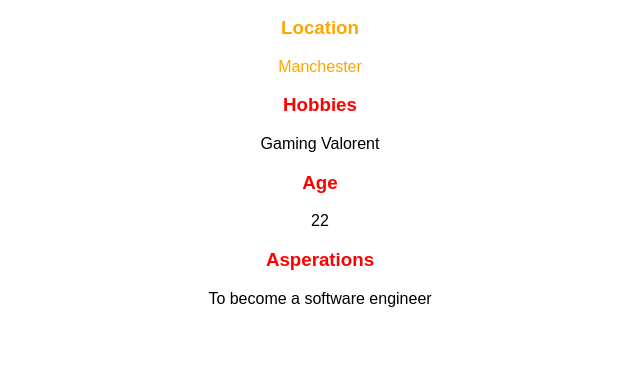
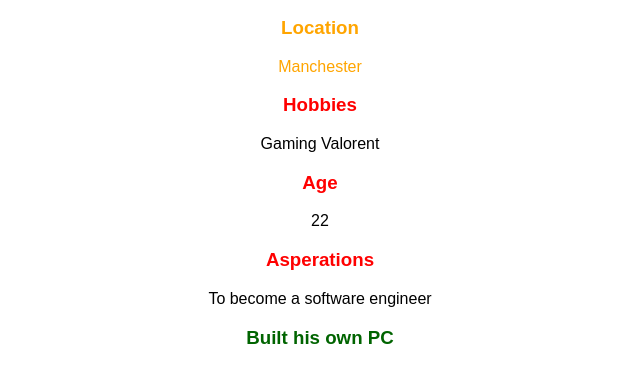
Before and after one commit to targetv/boolean-uk-first-collab, a website: page index.html in a window 1280 px wide. Shown: the part 111-494 px from the top of the page, without its empty margins (320-960 px from the left). Drawn offline with Linux system fonts and the light colour scheme.

Commit message:
Added new h3 tag with styles

```diff
--- a/index.html
+++ b/index.html
@@ -19,6 +19,9 @@
       h3 {
         color: Red;
       }
+      #pc {
+        color: darkgreen;
+      }
     </style>
   </head>
   <body>
@@ -34,5 +37,6 @@
     <p>22</p>
     <h3>Asperations</h3>
     <p>To become a software engineer</p>
+    <h3 id="pc">Built his own PC</h3>
   </body>
 </html>
```
